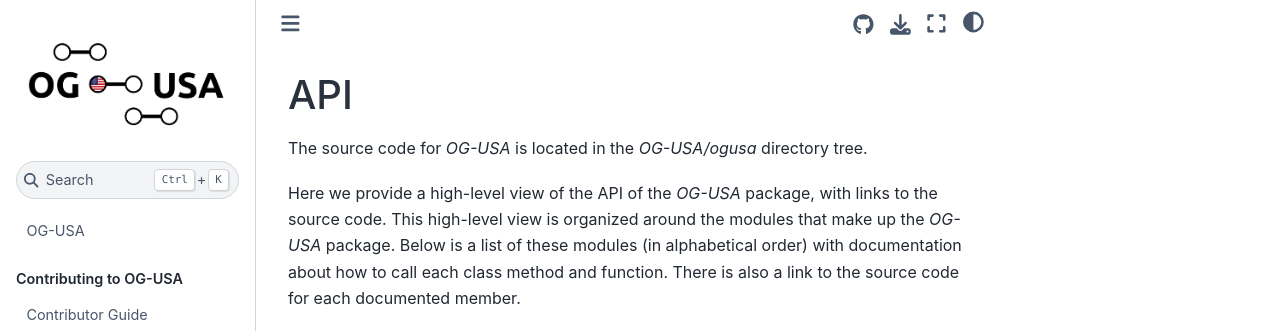
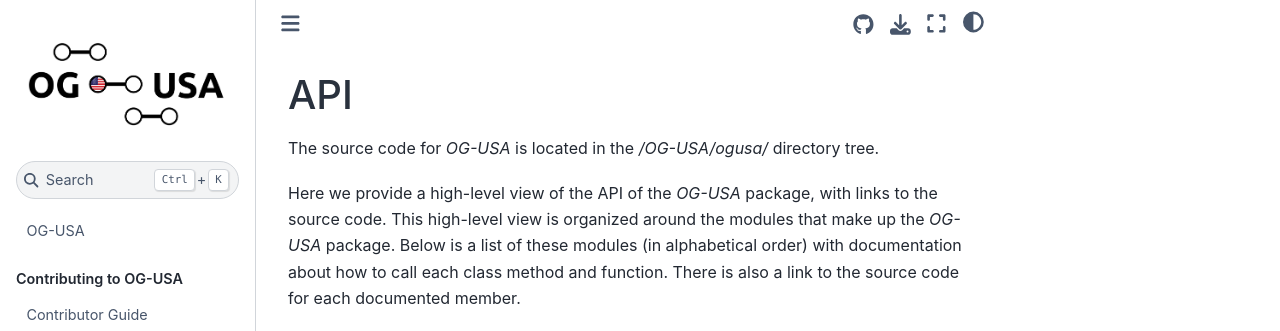
Before and after one commit to PSLmodels/OG-USA, a Jupyter Book: the page built from docs/book/content/api/public_api.rst, in a window 1280 px wide. Shown: the top 331 px of the page. Built offline with Jupyter Book 1.0.4 settings and Sphinx 7.4.7 and the Sphinx Book theme 1.1.4, drawn with Linux system fonts in a browser that asks for light colours.

```diff
--- a/docs/book/content/api/public_api.rst
+++ b/docs/book/content/api/public_api.rst
@@ -1,6 +1,6 @@
 API
 =========================
-The source code for `OG-USA` is located in the `OG-USA/ogusa` directory tree.
+The source code for `OG-USA` is located in the `/OG-USA/ogusa/` directory tree.
 
 Here we provide a high-level view of the API of the `OG-USA` package, with links
 to the source code. This high-level view is organized around the modules that
```
